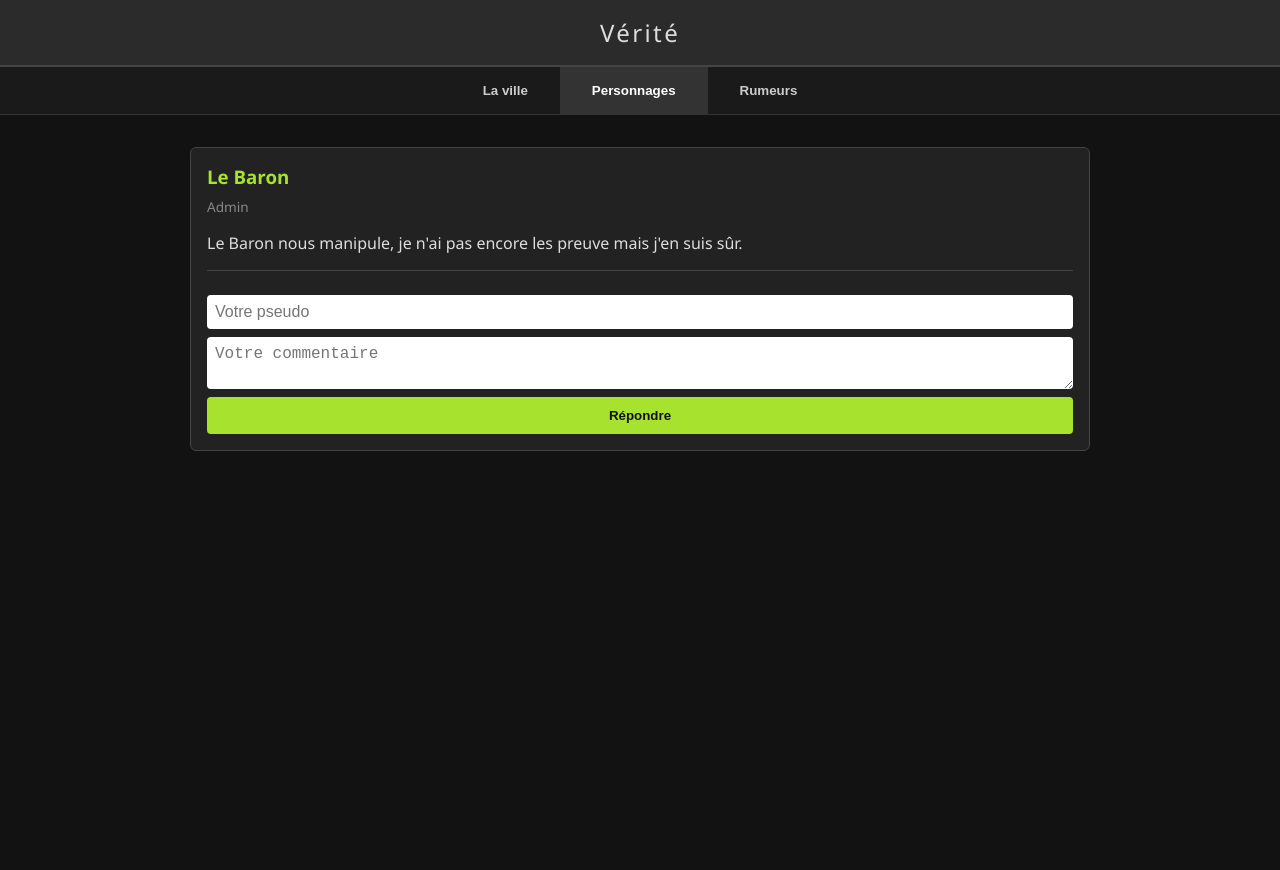
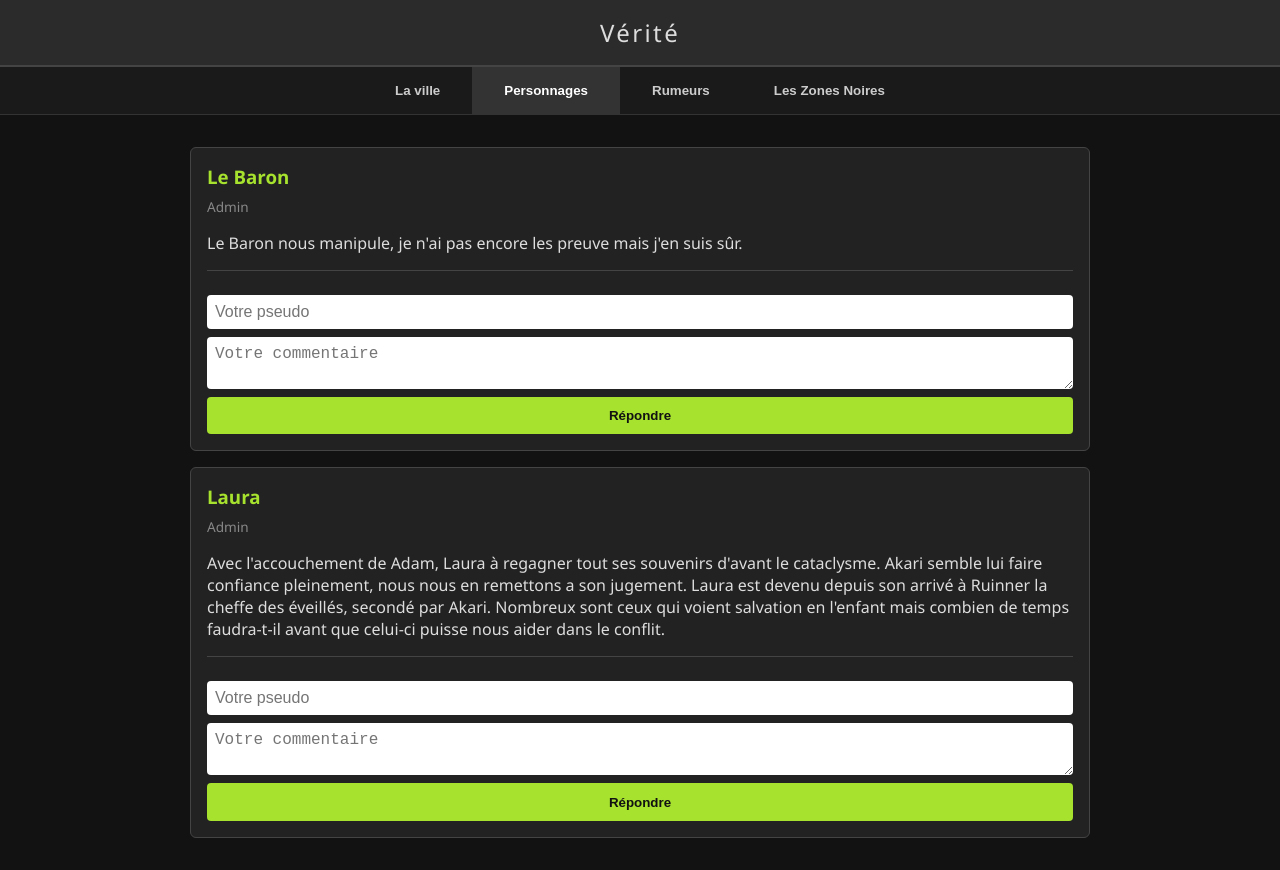
Before and after one commit to lucky050803/Eternity---RF, a plain HTML site: page index.html in a window 1280 px wide. Both pictures are taken after a click on the button "Personnages". Before the commit the page ends 800 px from the top, so only its background shows below. Drawn offline with Linux system fonts and the light colour scheme.

Commit message:
Update index.html

```diff
--- a/index.html
+++ b/index.html
@@ -117,6 +117,7 @@
   <button class="active" data-target="lore">La ville</button>
   <button data-target="personnages">Personnages</button>
   <button data-target="rumeurs">Rumeurs</button>
+  <button data-target="Les zones noires">Les Zones Noires</button>
 </nav>
 <main>
   <section id="lore" class="active">
@@ -155,7 +156,17 @@
         <button type="submit">Répondre</button>
       </form>
     </article>
-
+    <article class="post" data-id="post7">
+      <h3>Laura</h3>
+      <div class="author">Admin</div>
+      <p>Avec l'accouchement de Adam, Laura à regagner tout ses souvenirs d'avant le cataclysme. Akari semble lui faire confiance pleinement, nous nous en remettons a son jugement. Laura est devenu depuis son arrivé à Ruinner la cheffe des éveillés, secondé par Akari. Nombreux sont ceux qui voient salvation en l'enfant mais combien de temps faudra-t-il avant que celui-ci puisse nous aider dans le conflit.</p>
+      <div class="comments"></div>
+      <form class="comment-form">
+        <input type="text" placeholder="Votre pseudo" required />
+        <textarea placeholder="Votre commentaire" rows="2" required></textarea>
+        <button type="submit">Répondre</button>
+      </form>
+    </article>
   </section>
   <section id="rumeurs">
     <article class="post" data-id="post4">
@@ -173,6 +184,19 @@
       <h3>sauvez vous</h3>
       <div class="author">Rumeur</div>
       <p>Si les veilleurs vous recherche ne leurs faites pas confiances. Ils ont des yeux partout. N'ayez pas peur de vous eveiller. Je viendrai vous cherchez où que vous souyez. SI les veilleurs sont a vos trousse, cherchez moi au 21 Boulevard Rocheplatte. Je vous preterais main forte. </p>
+      <div class="comments"></div>
+      <form class="comment-form">
+        <input type="text" placeholder="Votre pseudo" required />
+        <textarea placeholder="Votre commentaire" rows="2" required></textarea>
+        <button type="submit">Répondre</button>
+      </form>
+    </article>
+  </section>
+  <section id="Les zones noires">
+    <article class="post" data-id="post6">
+      <h3>Les Zones noires</h3>
+      <div class="author">Les zones noires</div>
+      <p>Les zones noires sont notre seul refuge, le seul endroit ou le baron ne pourra pas venir nous chercher. Ces zones sont dense en fracture tellement que ses pouvoirs ne peuvent pas agir sur nous.</p>
       <div class="comments"></div>
       <form class="comment-form">
         <input type="text" placeholder="Votre pseudo" required />
```
